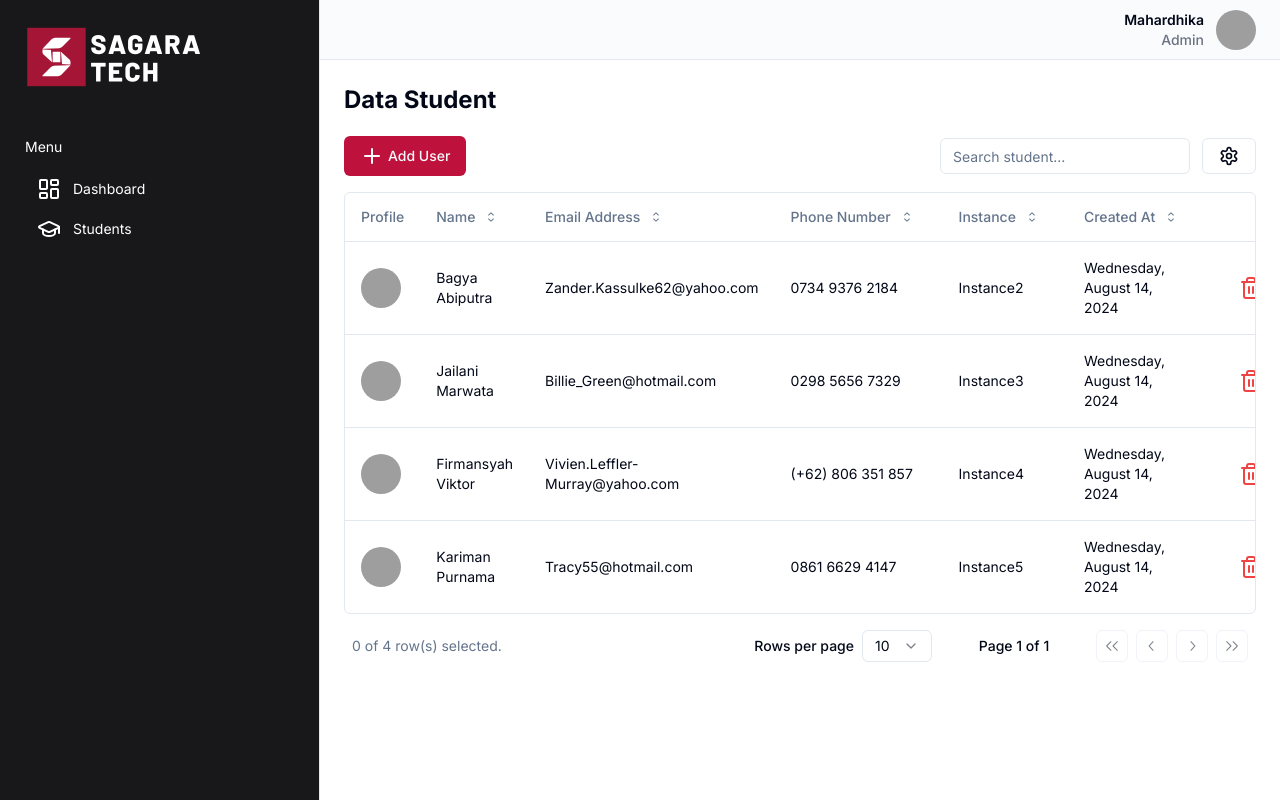
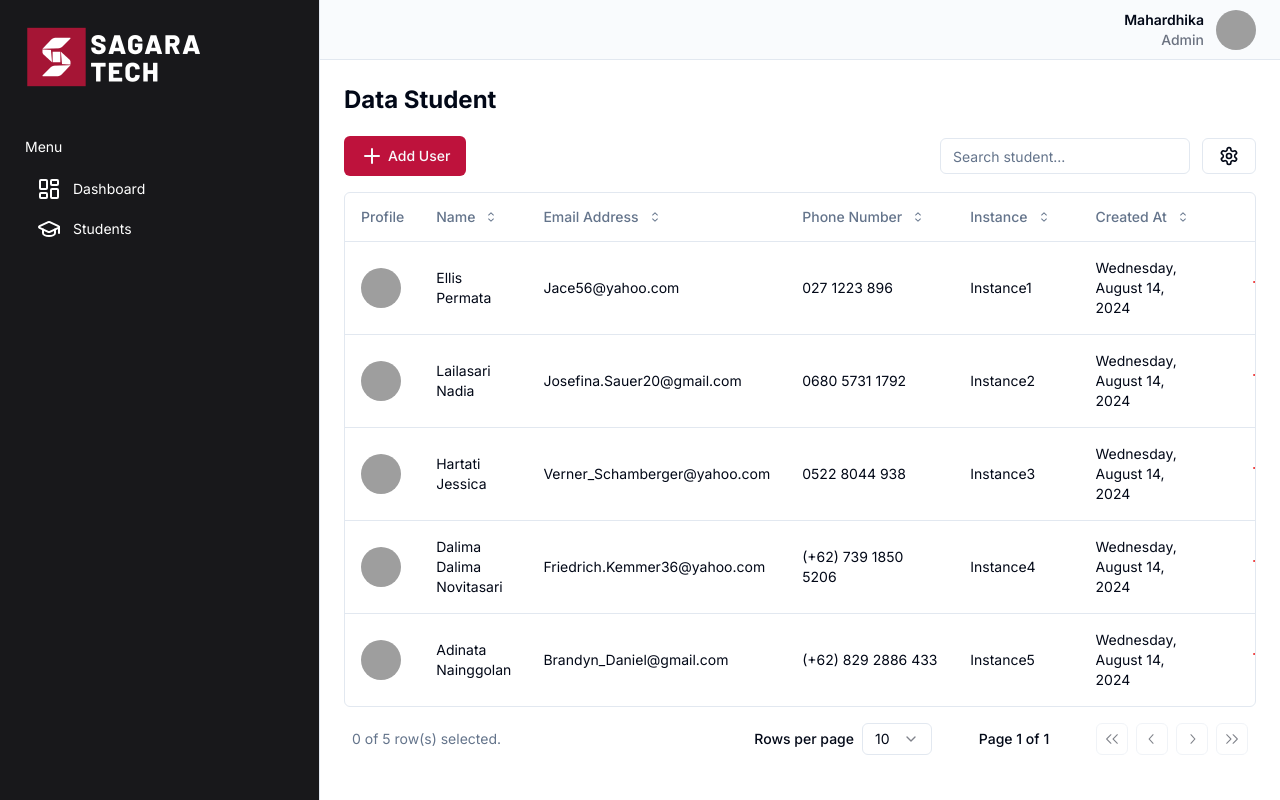
Before and after one commit to novalmahardhika/technical-test-sagara-technology, a Next.js app: page /dashboard/students in a window 1280 px wide. Built offline with nearby package versions, Linux system fonts and the light colour scheme; grey boxes are pictures that could not be loaded.

Commit message:
fix: change dorectory folder tmp

```diff
--- a/src/action/user-action.ts
+++ b/src/action/user-action.ts
@@ -7,7 +7,7 @@ import { revalidatePath } from 'next/cache'
 import crypto from 'crypto'
 
 // path store-data
-const filePath = path.join(process.cwd(), 'src', 'tmp', 'store-data.json')
+const filePath = path.join(process.cwd(), 'tmp', 'store-data.json')
 
 export async function getStudent() {
   try {
@@ -41,12 +41,32 @@ export async function createStudent(payload: StudentType) {
   }
 }
 
+// export async function deleteStudent(id: string) {
+//   try {
+//     const data: StudentType[] = await getStudent()
+//     const newData = data.filter((student) => student.id !== id)
+
+//     await fs.writeFile(filePath, JSON.stringify(newData, null, 2), 'utf-8')
+//     revalidatePath('/dashboard/students')
+
+//     return { success: 'Student deleted successfully' }
+//   } catch (error) {
+//     console.log(error)
+//     return { error: 'Internal Server error' }
+//   }
+// }
+
 export async function deleteStudent(id: string) {
   try {
     const data: StudentType[] = await getStudent()
     const newData = data.filter((student) => student.id !== id)
 
-    await fs.writeFile(filePath, JSON.stringify(newData, null, 2), 'utf-8')
+    const tempFilePath = path.join('tmp', 'store-data.json')
+
+    // Write the updated data to the /tmp directory
+    await fs.writeFile(tempFilePath, JSON.stringify(newData, null, 2), 'utf-8')
+
+    // Revalidate the path to refresh the data on the client side
     revalidatePath('/dashboard/students')
 
     return { success: 'Student deleted successfully' }
--- a/src/lib/data/seed.js
+++ b/src/lib/data/seed.js
@@ -17,7 +17,7 @@ for (let i = 0; i < 5; i++) {
 }
 
 fs.writeFileSync(
-  path.join(process.cwd(), 'src', 'temp', 'store-data.json'),
+  path.join(process.cwd(), 'tmp', 'store-data.json'),
   JSON.stringify(students, null, 2)
 )
 
--- a/src/tmp/store-data.json
+++ b/src/tmp/store-data.json
@@ -1,13 +1,4 @@
 [
-  {
-    "id": "e2d480c4-ca9b-4f26-97af-5ffe6b6ec86f",
-    "profile": "https://avatars.githubusercontent.com/u/54252536",
-    "name": "Bagya Abiputra",
-    "email": "Zander.Kassulke62@yahoo.com",
-    "phoneNumber": "0734 9376 2184",
-    "instance": "Instance2",
-    "createdAt": "2024-08-14T22:44:07.184Z"
-  },
   {
     "id": "fa46ed4d-90be-41c8-a3dc-ea4ee35e2078",
     "profile": "https://cloudflare-ipfs.com/ipfs/Qmd3W5DuhgHirLHGVixi6V76LhCkZUz6pnFt5AJBiyvHye/avatar/341.jpg",
--- /dev/null
+++ b/tmp/store-data.json
@@ -0,0 +1,47 @@
+[
+  {
+    "id": "1d77e4a2-ef74-4339-9dcf-b95b1db82371",
+    "profile": "https://cloudflare-ipfs.com/ipfs/Qmd3W5DuhgHirLHGVixi6V76LhCkZUz6pnFt5AJBiyvHye/avatar/1065.jpg",
+    "name": "Ellis Permata",
+    "email": "Jace56@yahoo.com",
+    "phoneNumber": "027 1223 896",
+    "instance": "Instance1",
+    "createdAt": "2024-08-14T23:09:29.791Z"
+  },
+  {
+    "id": "0a6caa78-cac3-49e8-bea9-4d00900206d2",
+    "profile": "https://avatars.githubusercontent.com/u/32074704",
+    "name": "Lailasari Nadia",
+    "email": "Josefina.Sauer20@gmail.com",
+    "phoneNumber": "0680 5731 1792",
+    "instance": "Instance2",
+    "createdAt": "2024-08-14T23:09:29.792Z"
+  },
+  {
+    "id": "eb55556d-6d68-41af-a6b6-f75fc4969b9c",
+    "profile": "https://avatars.githubusercontent.com/u/26681001",
+    "name": "Hartati Jessica",
+    "email": "Verner_Schamberger@yahoo.com",
+    "phoneNumber": "0522 8044 938",
+    "instance": "Instance3",
+    "createdAt": "2024-08-14T23:09:29.793Z"
+  },
+  {
+    "id": "44e602e7-8198-450f-97f9-46444bdd0542",
+    "profile": "https://avatars.githubusercontent.com/u/98122234",
+    "name": "Dalima Dalima Novitasari",
+    "email": "Friedrich.Kemmer36@yahoo.com",
+    "phoneNumber": "(+62) 739 1850 5206",
+    "instance": "Instance4",
+    "createdAt": "2024-08-14T23:09:29.793Z"
+  },
+  {
+    "id": "ec890344-928f-4c5c-a3f2-8d15a184751a",
+    "profile": "https://cloudflare-ipfs.com/ipfs/Qmd3W5DuhgHirLHGVixi6V76LhCkZUz6pnFt5AJBiyvHye/avatar/613.jpg",
+    "name": "Adinata Nainggolan",
+    "email": "Brandyn_Daniel@gmail.com",
+    "phoneNumber": "(+62) 829 2886 433",
+    "instance": "Instance5",
+    "createdAt": "2024-08-14T23:09:29.793Z"
+  }
+]
```
